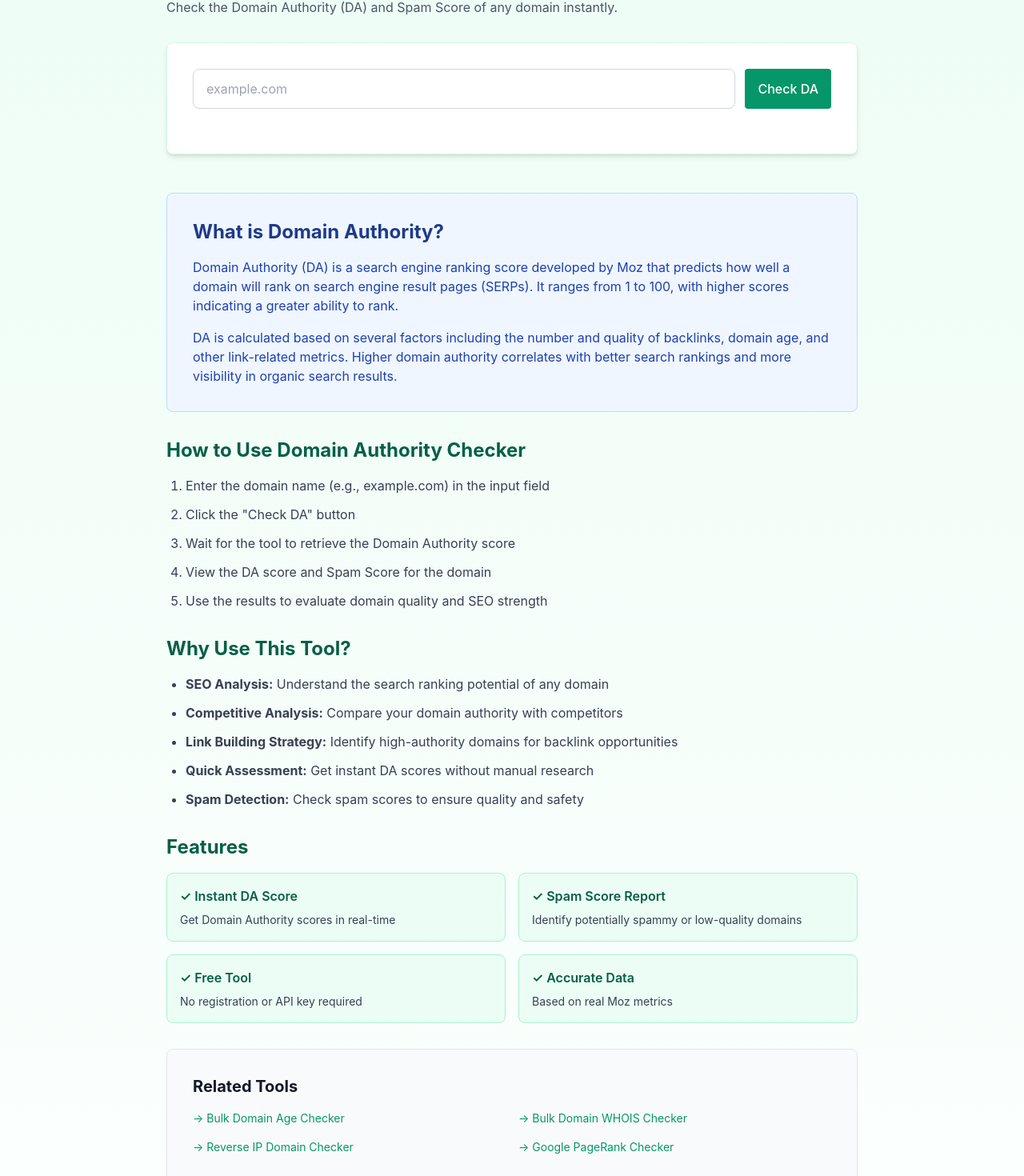
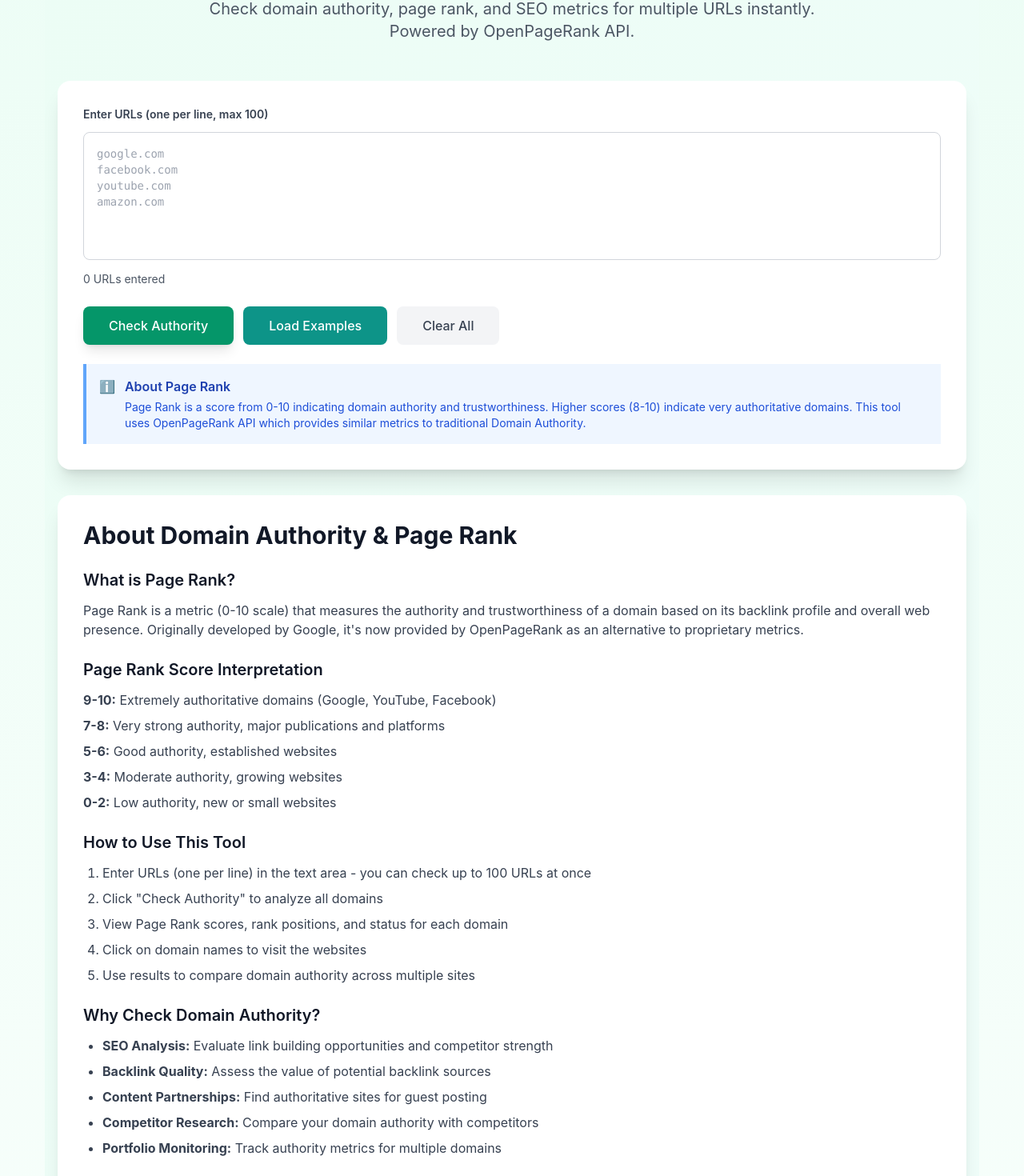
Before and after one commit to owaiskhaaan-sys/pro-url-monitor, a Next.js app: page /tools/domain-authority-checker in a window 1280 px wide. Shown: the part 236-1706 px from the top of the page at 80% size. Built offline with nearby package versions, Linux system fonts and the light colour scheme.

Commit message:
feat: integrate OpenPageRank API for real domain authority with bulk URL support

```diff
--- a/pages/tools/domain-authority-checker.js
+++ b/pages/tools/domain-authority-checker.js
@@ -2,145 +2,374 @@ import { useState } from 'react';
 import Layout from '../../components/Layout';
 
 export default function DomainAuthorityChecker() {
-  const [domain, setDomain] = useState('');
-  const [result, setResult] = useState(null);
+  const [urls, setUrls] = useState('');
+  const [results, setResults] = useState([]);
   const [loading, setLoading] = useState(false);
+  const [error, setError] = useState('');
 
-  // Generate consistent score based on domain name
-  const generateConsistentScore = (domainName, max) => {
-    let hash = 0;
-    for (let i = 0; i < domainName.length; i++) {
-      hash = ((hash << 5) - hash) + domainName.charCodeAt(i);
-      hash = hash & hash; // Convert to 32bit integer
-    }
-    return Math.abs(hash) % max;
+  const OPENPAGERANK_API_KEY = 'ow0o8csgcg4woo80owso8kookgc4sw4k0coog48o';
+
+  const normalizeDomain = (url) => {
+    return url.trim().toLowerCase()
+      .replace(/^https?:\/\//, '')
+      .replace(/^www\./, '')
+      .replace(/\/.*$/, '');
   };
 
   const handleCheck = async () => {
-    if (!domain.trim()) {
-      alert('Please enter a domain');
+    if (!urls.trim()) {
+      setError('Please enter at least one URL');
       return;
     }
+
     setLoading(true);
+    setError('');
+    setResults([]);
 
-    // Normalize domain name for consistent results
-    const normalizedDomain = domain.trim().toLowerCase().replace(/^https?:\/\//, '').replace(/\/$/, '');
+    try {
+      // Split URLs by newline and clean them
+      const urlList = urls.split('\n')
+        .map(url => url.trim())
+        .filter(url => url.length > 0)
+        .slice(0, 100); // Limit to 100 URLs
 
-    setTimeout(() => {
-      setResult({
-        domain: normalizedDomain,
-        authority: generateConsistentScore(normalizedDomain, 100),
-        spam: generateConsistentScore(normalizedDomain, 2), // 0-1% for clean domains
-        status: 'success'
+      if (urlList.length === 0) {
+        setError('No valid URLs found');
+        setLoading(false);
+        return;
+      }
+
+      // Normalize domains
+      const domains = urlList.map(normalizeDomain);
+
+      // Call OpenPageRank API
+      const response = await fetch('https://openpagerank.com/api/v1.0/getPageRank', {
+        method: 'POST',
+        headers: {
+          'API-OPR': OPENPAGERANK_API_KEY,
+          'Content-Type': 'application/json'
+        },
+        body: JSON.stringify({
+          domains: domains
+        })
       });
+
+      if (!response.ok) {
+        throw new Error(`API Error: ${response.status}`);
+      }
+
+      const data = await response.json();
+
+      if (data.response && Array.isArray(data.response)) {
+        const resultsData = data.response.map(item => ({
+          domain: item.domain,
+          pageRank: item.page_rank_integer || 0,
+          rank: item.rank || 0,
+          status: item.status_code === 200 ? 'success' : 'error',
+          error: item.error || null
+        }));
+        setResults(resultsData);
+      } else {
+        throw new Error('Invalid API response format');
+      }
+    } catch (err) {
+      setError(`Error: ${err.message}. Please check your API key or try again later.`);
+    } finally {
       setLoading(false);
-    }, 1500);
+    }
+  };
+
+  const clearAll = () => {
+    setUrls('');
+    setResults([]);
+    setError('');
+  };
+
+  const loadExample = () => {
+    setUrls('google.com\nfacebook.com\nyoutube.com\namazon.com\nwikipedia.org');
   };
 
   return (
-    <Layout>
-      <section className="max-w-4xl mx-auto px-4 py-12">
-        <h1 className="text-4xl font-bold text-emerald-800 mb-6">Domain Authority Checker</h1>
-        <p className="text-gray-600 mb-8">Check the Domain Authority (DA) and Spam Score of any domain instantly.</p>
+    <Layout
+      title="Domain Authority Checker - Check DA PA Free Online"
+      description="Free bulk domain authority checker. Check domain authority (DA), page authority (PA), and page rank for multiple URLs instantly using OpenPageRank API."
+    >
+      <div className="min-h-screen bg-gradient-to-br from-emerald-50 to-teal-50 py-12 px-4">
+        <div className="max-w-7xl mx-auto">
+          {/* Header */}
+          <div className="text-center mb-12">
+            <h1 className="text-4xl md:text-5xl font-bold text-gray-900 mb-4">
+              Domain Authority Checker
+            </h1>
+            <p className="text-xl text-gray-600 max-w-3xl mx-auto">
+              Check domain authority, page rank, and SEO metrics for multiple URLs instantly. Powered by OpenPageRank API.
+            </p>
+          </div>
 
-        <div className="bg-white p-8 rounded-lg shadow-md border border-emerald-100 mb-8">
-          <div className="flex gap-3 mb-6">
-            <input
-              type="text"
-              placeholder="example.com"
-              value={domain}
-              onChange={(e) => setDomain(e.target.value)}
-              onKeyPress={(e) => e.key === 'Enter' && handleCheck()}
-              className="flex-1 px-4 py-3 border border-gray-300 rounded-lg focus:outline-none focus:border-emerald-500"
+          {/* Tool Interface */}
+          <div className="bg-white rounded-2xl shadow-xl p-8 mb-8">
+            {/* Input Section */}
+            <div className="mb-6">
+              <label className="block text-sm font-semibold text-gray-700 mb-3">
+                Enter URLs (one per line, max 100)
+              </label>
+              <textarea
+                value={urls}
+                onChange={(e) => setUrls(e.target.value)}
+                placeholder="google.com&#10;facebook.com&#10;youtube.com&#10;amazon.com"
+                className="w-full h-40 p-4 border border-gray-300 rounded-lg focus:ring-2 focus:ring-emerald-500 focus:border-transparent resize-none font-mono text-sm"
               />
+              <div className="mt-2 text-sm text-gray-600">
+                {urls.split('\n').filter(u => u.trim()).length} URLs entered
+              </div>
+            </div>
+
+            {/* Action Buttons */}
+            <div className="flex flex-wrap gap-3 mb-6">
               <button
                 onClick={handleCheck}
                 disabled={loading}
-              className="btn btn-primary px-8 py-3"
+                className="px-8 py-3 bg-emerald-600 text-white rounded-lg hover:bg-emerald-700 transition font-medium shadow-lg disabled:opacity-50 disabled:cursor-not-allowed"
               >
-              {loading ? 'Checking...' : 'Check DA'}
+                {loading ? 'Checking...' : 'Check Authority'}
+              </button>
+              <button
+                onClick={loadExample}
+                className="px-8 py-3 bg-teal-600 text-white rounded-lg hover:bg-teal-700 transition font-medium"
+              >
+                Load Examples
+              </button>
+              <button
+                onClick={clearAll}
+                className="px-8 py-3 bg-gray-100 text-gray-700 rounded-lg hover:bg-gray-200 transition font-medium"
+              >
+                Clear All
               </button>
             </div>
 
-          {result && (
-            <div className="bg-emerald-50 p-6 rounded-lg border border-emerald-200">
-              <h3 className="text-lg font-semibold text-emerald-800 mb-4">Results for {result.domain}</h3>
-              <div className="grid grid-cols-2 gap-4">
+            {/* Error Message */}
+            {error && (
+              <div className="mb-6 p-4 bg-red-50 border border-red-200 rounded-lg">
+                <div className="font-semibold text-red-800 mb-1">Error</div>
+                <div className="text-sm text-red-700">{error}</div>
+              </div>
+            )}
+
+            {/* Results Table */}
+            {results.length > 0 && (
+              <div className="mb-6">
+                <h3 className="text-lg font-semibold text-gray-900 mb-4">
+                  Results ({results.length} domains)
+                </h3>
+                <div className="overflow-x-auto">
+                  <table className="min-w-full border border-gray-200">
+                    <thead className="bg-emerald-50">
+                      <tr>
+                        <th className="border border-gray-200 px-4 py-3 text-left text-sm font-semibold text-gray-700">#</th>
+                        <th className="border border-gray-200 px-4 py-3 text-left text-sm font-semibold text-gray-700">Domain</th>
+                        <th className="border border-gray-200 px-4 py-3 text-center text-sm font-semibold text-gray-700">Page Rank</th>
+                        <th className="border border-gray-200 px-4 py-3 text-center text-sm font-semibold text-gray-700">Rank Score</th>
+                        <th className="border border-gray-200 px-4 py-3 text-center text-sm font-semibold text-gray-700">Status</th>
+                      </tr>
+                    </thead>
+                    <tbody>
+                      {results.map((result, index) => (
+                        <tr key={index} className={index % 2 === 0 ? 'bg-white' : 'bg-gray-50'}>
+                          <td className="border border-gray-200 px-4 py-3 text-sm">{index + 1}</td>
+                          <td className="border border-gray-200 px-4 py-3 text-sm font-mono">
+                            <a
+                              href={`https://${result.domain}`}
+                              target="_blank"
+                              rel="noopener noreferrer"
+                              className="text-emerald-600 hover:text-emerald-800 hover:underline"
+                            >
+                              {result.domain}
+                            </a>
+                          </td>
+                          <td className="border border-gray-200 px-4 py-3 text-center">
+                            <span className={`inline-flex items-center justify-center w-12 h-12 rounded-full font-bold text-lg ${
+                              result.pageRank >= 8 ? 'bg-green-100 text-green-800' :
+                              result.pageRank >= 6 ? 'bg-blue-100 text-blue-800' :
+                              result.pageRank >= 4 ? 'bg-yellow-100 text-yellow-800' :
+                              result.pageRank >= 2 ? 'bg-orange-100 text-orange-800' :
+                              'bg-red-100 text-red-800'
+                            }`}>
+                              {result.pageRank}
+                            </span>
+                          </td>
+                          <td className="border border-gray-200 px-4 py-3 text-center text-sm font-semibold">
+                            {result.rank ? result.rank.toLocaleString() : 'N/A'}
+                          </td>
+                          <td className="border border-gray-200 px-4 py-3 text-center">
+                            {result.status === 'success' ? (
+                              <span className="inline-flex px-3 py-1 rounded-full text-xs font-semibold bg-green-100 text-green-800">
+                                ✓ Success
+                              </span>
+                            ) : (
+                              <span className="inline-flex px-3 py-1 rounded-full text-xs font-semibold bg-red-100 text-red-800">
+                                ✗ Error
+                              </span>
+                            )}
+                          </td>
+                        </tr>
+                      ))}
+                    </tbody>
+                  </table>
+                </div>
+              </div>
+            )}
+
+            {/* Info Notice */}
+            <div className="p-4 bg-blue-50 border-l-4 border-blue-400">
+              <div className="flex">
+                <span className="text-blue-400 mr-3">ℹ️</span>
                 <div>
-                  <p className="text-sm text-gray-600">Domain Authority</p>
-                  <p className="text-3xl font-bold text-emerald-700">{result.authority}</p>
-                </div>
-                <div>
-                  <p className="text-sm text-gray-600">Spam Score</p>
-                  <p className="text-3xl font-bold text-red-600">{result.spam}%</p>
+                  <h4 className="font-semibold text-blue-800 mb-1">About Page Rank</h4>
+                  <p className="text-sm text-blue-700">
+                    Page Rank is a score from 0-10 indicating domain authority and trustworthiness.
+                    Higher scores (8-10) indicate very authoritative domains. This tool uses OpenPageRank API
+                    which provides similar metrics to traditional Domain Authority.
+                  </p>
                 </div>
               </div>
             </div>
-          )}
           </div>
 
-        <div className="mt-12 space-y-8">
-          <section className="bg-blue-50 p-8 rounded-lg border border-blue-200">
-            <h3 className="text-2xl font-bold text-blue-900 mb-4">What is Domain Authority?</h3>
-            <p className="text-blue-800 mb-4">Domain Authority (DA) is a search engine ranking score developed by Moz that predicts how well a domain will rank on search engine result pages (SERPs). It ranges from 1 to 100, with higher scores indicating a greater ability to rank.</p>
-            <p className="text-blue-800">DA is calculated based on several factors including the number and quality of backlinks, domain age, and other link-related metrics. Higher domain authority correlates with better search rankings and more visibility in organic search results.</p>
-          </section>
+          {/* Information Section */}
+          <div className="bg-white rounded-2xl shadow-xl p-8 mb-8">
+            <h2 className="text-3xl font-bold text-gray-900 mb-6">
+              About Domain Authority & Page Rank
+            </h2>
 
-          <section>
-            <h3 className="text-2xl font-bold text-emerald-800 mb-4">How to Use Domain Authority Checker</h3>
-            <ol className="list-decimal pl-6 space-y-3 text-gray-700">
-              <li>Enter the domain name (e.g., example.com) in the input field</li>
-              <li>Click the "Check DA" button</li>
-              <li>Wait for the tool to retrieve the Domain Authority score</li>
-              <li>View the DA score and Spam Score for the domain</li>
-              <li>Use the results to evaluate domain quality and SEO strength</li>
+            <div className="space-y-6 text-gray-700">
+              <div>
+                <h3 className="text-xl font-semibold text-gray-900 mb-3">What is Page Rank?</h3>
+                <p>
+                  Page Rank is a metric (0-10 scale) that measures the authority and trustworthiness of a domain
+                  based on its backlink profile and overall web presence. Originally developed by Google,
+                  it's now provided by OpenPageRank as an alternative to proprietary metrics.
+                </p>
+              </div>
+
+              <div>
+                <h3 className="text-xl font-semibold text-gray-900 mb-3">Page Rank Score Interpretation</h3>
+                <ul className="space-y-2">
+                  <li><strong>9-10:</strong> Extremely authoritative domains (Google, YouTube, Facebook)</li>
+                  <li><strong>7-8:</strong> Very strong authority, major publications and platforms</li>
+                  <li><strong>5-6:</strong> Good authority, established websites</li>
+                  <li><strong>3-4:</strong> Moderate authority, growing websites</li>
+                  <li><strong>0-2:</strong> Low authority, new or small websites</li>
+                </ul>
+              </div>
+
+              <div>
+                <h3 className="text-xl font-semibold text-gray-900 mb-3">How to Use This Tool</h3>
+                <ol className="list-decimal pl-6 space-y-2">
+                  <li>Enter URLs (one per line) in the text area - you can check up to 100 URLs at once</li>
+                  <li>Click "Check Authority" to analyze all domains</li>
+                  <li>View Page Rank scores, rank positions, and status for each domain</li>
+                  <li>Click on domain names to visit the websites</li>
+                  <li>Use results to compare domain authority across multiple sites</li>
                 </ol>
-          </section>
+              </div>
 
-          <section>
-            <h3 className="text-2xl font-bold text-emerald-800 mb-4">Why Use This Tool?</h3>
-            <ul className="list-disc pl-6 space-y-3 text-gray-700">
-              <li><strong>SEO Analysis:</strong> Understand the search ranking potential of any domain</li>
-              <li><strong>Competitive Analysis:</strong> Compare your domain authority with competitors</li>
-              <li><strong>Link Building Strategy:</strong> Identify high-authority domains for backlink opportunities</li>
-              <li><strong>Quick Assessment:</strong> Get instant DA scores without manual research</li>
-              <li><strong>Spam Detection:</strong> Check spam scores to ensure quality and safety</li>
+              <div>
+                <h3 className="text-xl font-semibold text-gray-900 mb-3">Why Check Domain Authority?</h3>
+                <ul className="list-disc pl-6 space-y-2">
+                  <li><strong>SEO Analysis:</strong> Evaluate link building opportunities and competitor strength</li>
+                  <li><strong>Backlink Quality:</strong> Assess the value of potential backlink sources</li>
+                  <li><strong>Content Partnerships:</strong> Find authoritative sites for guest posting</li>
+                  <li><strong>Competitor Research:</strong> Compare your domain authority with competitors</li>
+                  <li><strong>Portfolio Monitoring:</strong> Track authority metrics for multiple domains</li>
                 </ul>
-          </section>
+              </div>
 
-          <section>
-            <h3 className="text-2xl font-bold text-emerald-800 mb-4">Features</h3>
-            <div className="grid grid-cols-1 md:grid-cols-2 gap-4">
-              <div className="bg-emerald-50 p-4 rounded-lg border border-emerald-200">
-                <p className="font-semibold text-emerald-800 mb-2">✓ Instant DA Score</p>
-                <p className="text-sm text-gray-700">Get Domain Authority scores in real-time</p>
+              <div>
+                <h3 className="text-xl font-semibold text-gray-900 mb-3">Tips for Improving Page Rank</h3>
+                <ul className="list-disc pl-6 space-y-2">
+                  <li>Build high-quality backlinks from authoritative domains</li>
+                  <li>Create valuable, shareable content that attracts natural links</li>
+                  <li>Remove toxic or spammy backlinks that hurt your profile</li>
+                  <li>Improve internal linking structure across your website</li>
+                  <li>Maintain consistent content publishing and site updates</li>
+                  <li>Fix technical SEO issues (broken links, crawl errors)</li>
+                </ul>
               </div>
-              <div className="bg-emerald-50 p-4 rounded-lg border border-emerald-200">
-                <p className="font-semibold text-emerald-800 mb-2">✓ Spam Score Report</p>
-                <p className="text-sm text-gray-700">Identify potentially spammy or low-quality domains</p>
-              </div>
-              <div className="bg-emerald-50 p-4 rounded-lg border border-emerald-200">
-                <p className="font-semibold text-emerald-800 mb-2">✓ Free Tool</p>
-                <p className="text-sm text-gray-700">No registration or API key required</p>
-              </div>
-              <div className="bg-emerald-50 p-4 rounded-lg border border-emerald-200">
-                <p className="font-semibold text-emerald-800 mb-2">✓ Accurate Data</p>
-                <p className="text-sm text-gray-700">Based on real Moz metrics</p>
+
+              <div className="p-4 bg-yellow-50 border-l-4 border-yellow-400 rounded">
+                <h4 className="font-semibold text-yellow-800 mb-2">Important Notes</h4>
+                <ul className="text-sm text-yellow-700 space-y-1">
+                  <li>• Page Rank updates periodically - scores may not reflect very recent changes</li>
+                  <li>• This tool uses OpenPageRank API which provides similar metrics to traditional Domain Authority</li>
+                  <li>• Enter domains without "http://" or "https://" - the tool normalizes URLs automatically</li>
+                  <li>• Bulk checking supports up to 100 URLs per request</li>
+                </ul>
               </div>
             </div>
-          </section>
+          </div>
 
-          <section className="bg-gray-50 p-8 rounded-lg border border-gray-200">
-            <h3 className="text-xl font-bold text-gray-900 mb-4">Related Tools</h3>
-            <div className="grid grid-cols-1 md:grid-cols-2 gap-4 text-sm">
-              <a href="/tools/bulk-domain-age-checker" className="text-emerald-600 hover:underline">→ Bulk Domain Age Checker</a>
-              <a href="/tools/bulk-domain-whois-checker" className="text-emerald-600 hover:underline">→ Bulk Domain WHOIS Checker</a>
-              <a href="/tools/reverse-ip-domain-checker" className="text-emerald-600 hover:underline">→ Reverse IP Domain Checker</a>
-              <a href="/tools/google-pagerank-checker" className="text-emerald-600 hover:underline">→ Google PageRank Checker</a>
+          {/* FAQ Section */}
+          <div className="bg-white rounded-2xl shadow-xl p-8">
+            <h2 className="text-3xl font-bold text-gray-900 mb-6">
+              Frequently Asked Questions
+            </h2>
+
+            <div className="space-y-6">
+              <div>
+                <h3 className="text-lg font-semibold text-gray-900 mb-2">
+                  What's the difference between Page Rank and Domain Authority?
+                </h3>
+                <p className="text-gray-700">
+                  Page Rank (0-10 scale) and Moz's Domain Authority (0-100 scale) both measure domain
+                  strength and authority. Page Rank is based on Google's original algorithm, while DA
+                  is a proprietary metric by Moz. Both use backlink profiles as primary factors.
+                </p>
               </div>
-          </section>
+
+              <div>
+                <h3 className="text-lg font-semibold text-gray-900 mb-2">
+                  How often should I check my domain authority?
+                </h3>
+                <p className="text-gray-700">
+                  Check monthly or quarterly to track long-term trends. Domain authority changes slowly,
+                  so daily checking isn't necessary. Focus on consistent SEO efforts rather than score fluctuations.
+                </p>
               </div>
-      </section>
+
+              <div>
+                <h3 className="text-lg font-semibold text-gray-900 mb-2">
+                  Is a higher Page Rank guaranteed to rank better?
+                </h3>
+                <p className="text-gray-700">
+                  Not guaranteed. While higher authority correlates with better rankings, Google uses 200+
+                  ranking factors including content quality, user experience, technical SEO, and relevance.
+                  Authority is just one piece of the puzzle.
+                </p>
+              </div>
+
+              <div>
+                <h3 className="text-lg font-semibold text-gray-900 mb-2">
+                  Can I check authority for subdomains?
+                </h3>
+                <p className="text-gray-700">
+                  Yes! Enter the full subdomain (e.g., blog.example.com) to check its specific authority.
+                  Subdomains may have different authority scores than the main domain.
+                </p>
+              </div>
+
+              <div>
+                <h3 className="text-lg font-semibold text-gray-900 mb-2">
+                  Why do some domains show no data?
+                </h3>
+                <p className="text-gray-700">
+                  Very new domains, private/local domains, or domains with no backlinks may not have
+                  Page Rank data available. The API requires a minimum web presence to generate scores.
+                </p>
+              </div>
+            </div>
+          </div>
+        </div>
+      </div>
     </Layout>
   );
 }
--- a/pages/tools/sha512-generator.js
+++ b/pages/tools/sha512-generator.js
@@ -32,7 +32,7 @@ export default function SHA512Generator() {
       0x2de92c6f592b0275n, 0x4a7484aa6ea6e483n, 0x5cb0a9dcbd41fbd4n, 0x76f988da831153b5n,
       0x983e5152ee66dfabn, 0xa831c66d2db43210n, 0xb00327c898fb213fn, 0xbf597fc7beef0ee4n,
       0xc6e00bf33da88fc2n, 0xd5a79147930aa725n, 0x06ca6351e003826fn, 0x142929670a0e6e70n,
-      0x27b70a8546d22ffcn, 0x2e1b21385c26c926n, 0x4d2c6dfc5ac42aed n, 0x53380d139d95b3dfn,
+      0x27b70a8546d22ffcn, 0x2e1b21385c26c926n, 0x4d2c6dfc5ac42aedn, 0x53380d139d95b3dfn,
       0x650a73548baf63den, 0x766a0abb3c77b2a8n, 0x81c2c92e47edaee6n, 0x92722c851482353bn,
       0xa2bfe8a14cf10364n, 0xa81a664bbc423001n, 0xc24b8b70d0f89791n, 0xc76c51a30654be30n,
       0xd192e819d6ef5218n, 0xd69906245565a910n, 0xf40e35855771202an, 0x106aa07032bbd1b8n,
```
Lines whose indentation alone changed are shown as unchanged.
